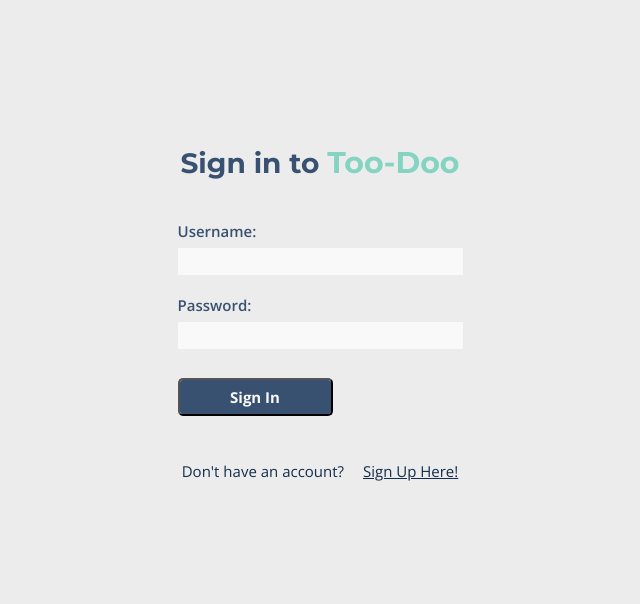
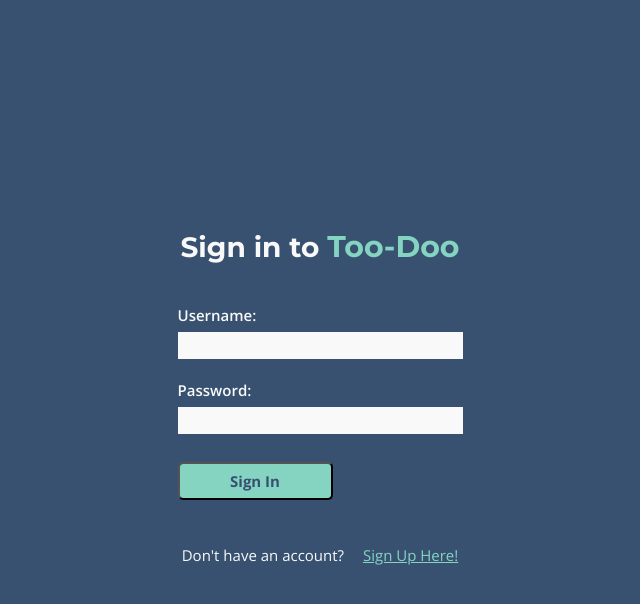
Before and after one commit to ajhanson22227/ToDo-List-React, a React (Create React App) app: page /user/signin in a window 1280 px wide. Shown: the top 604 px of the page, without its empty margins (320-960 px from the left). Built offline with nearby package versions, Linux system fonts and the light colour scheme.

Commit message:
Change button colors on hover and background to a darker blue

```diff
--- a/src/components/SignIn/SignInPage/SignIn.css
+++ b/src/components/SignIn/SignInPage/SignIn.css
@@ -3,7 +3,10 @@
   flex-direction: column;
   align-items: center;
   justify-content: center;
-  padding-top: 9em;
+  height: 100vh;
+  /* background: transparent linear-gradient(180deg, #486992 0%, #1A2A3E 100%) 0% 0% no-repeat padding-box; */
+  background-color: #385170;
+  opacity: 1;
 }
 
 .sign-in-text {
@@ -22,7 +25,7 @@
   text-align: left;
   font: normal normal bold 28px/37px Montserrat;
   letter-spacing: 0px;
-  color: #385170;
+  color: #F9F9F9;
 }
 
 .sign-in-text p span {
@@ -49,7 +52,7 @@
   text-align: left;
   font: normal normal 600 15px/20px Open Sans;
   letter-spacing: 0px;
-  color: #385170;
+  color: #F9F9F9;
   opacity: 1;
   margin-top: 0.5em;
 }
@@ -71,16 +74,21 @@
   left: 458px;
   width: 155px !important;
   height: 38px;
-  background: #385170 0% 0% no-repeat padding-box;
+  background: #84D4C1 0% 0% no-repeat padding-box;
   border-radius: 5px;
   opacity: 1;
-  color: #f9f9f9;
+  color: #385170;
 
   text-align: center;
   font: normal normal bold 15px/20px Open Sans;
   letter-spacing: 0px;
-  color: #f9f9f9;
   opacity: 1;
+}
+
+.sign-in-form-submit:hover{
+  cursor: pointer;
+  background-color: #F9F9F9;
+
 }
 
 .no-account-text {
@@ -89,9 +97,10 @@
   text-align: left;
   font: normal normal normal 15px/20px Open Sans;
   letter-spacing: 0px;
-  color: #142d4c;
+  color: #F9F9F9;
   opacity: 1;
 }
+
 
 .sign-up-link {
   margin-left: 1em;
@@ -100,14 +109,17 @@
   text-decoration: underline;
   font: normal normal normal 15px/20px Open Sans;
   letter-spacing: 0px;
-  color: #142d4c;
+  color: #84D4C1;
   opacity: 1;
+}
+
+.sign-up-link:hover{
+  color: #f9f9f9;
 }
 
 .no-account-text a:hover,
 .no-account-text a:visited,
 .no-account-text a:link,
 .no-account-text a:active {
-  color: #142d4c;
   text-decoration: underline;
 }
```
